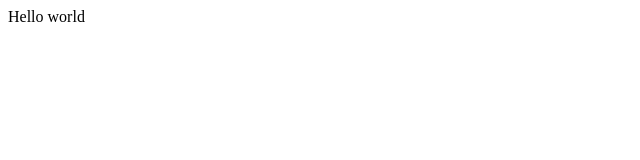
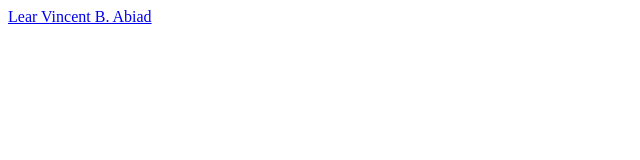
Before and after one commit to VIncent-bugging/202300580.github.io, a plain HTML site: page index.html in a window 1280 px wide. Shown: the whole page, without its empty margins (0-640 px from the left). Drawn offline with Linux system fonts and the light colour scheme.

Commit message:
Replace 'Hello world' with a link to Lear Vincent B. Abiad

```diff
--- a/index.html
+++ b/index.html
@@ -1,3 +1,3 @@
 <html>
-  <p>Hello world</p>
+  <a href="202300580.html">Lear Vincent B. Abiad</a>
 </html>
```
